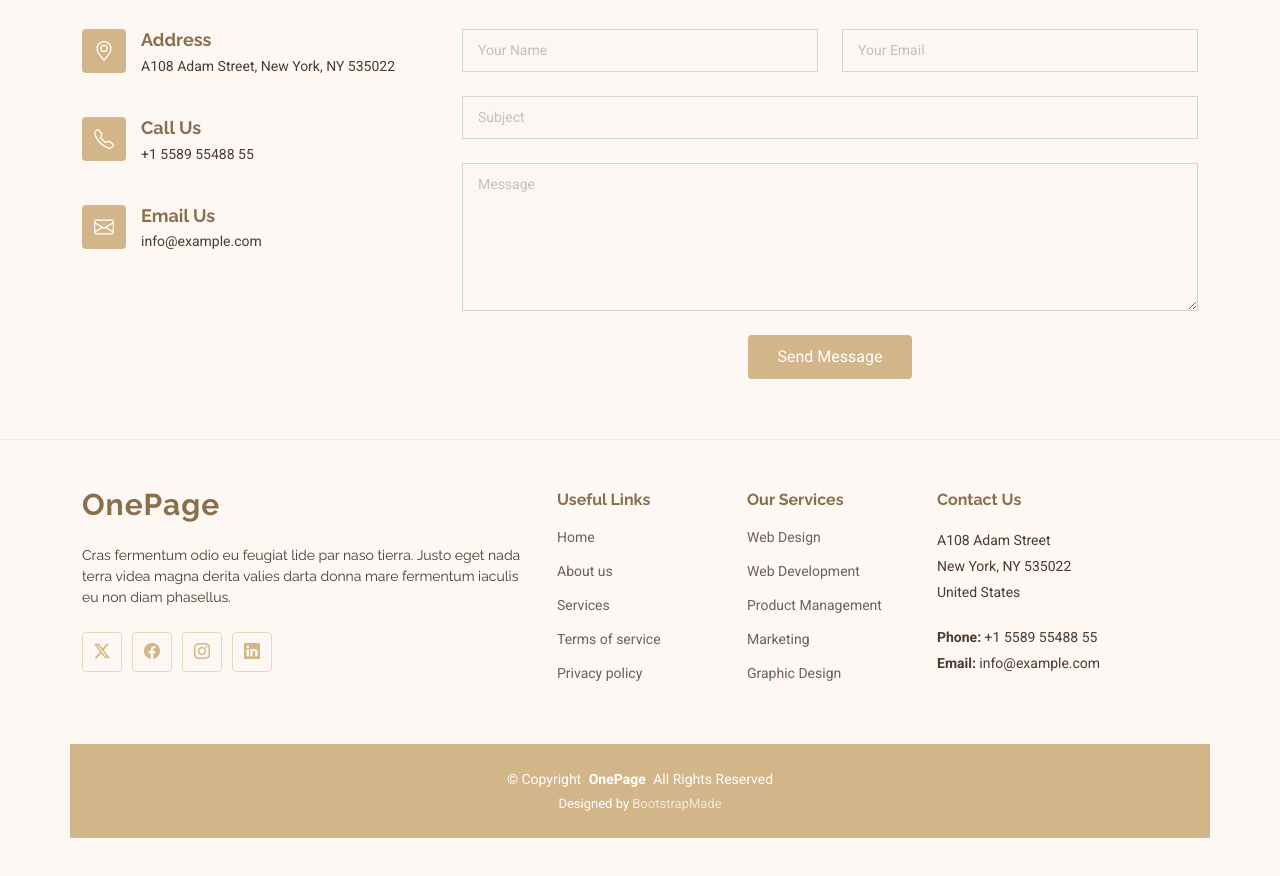
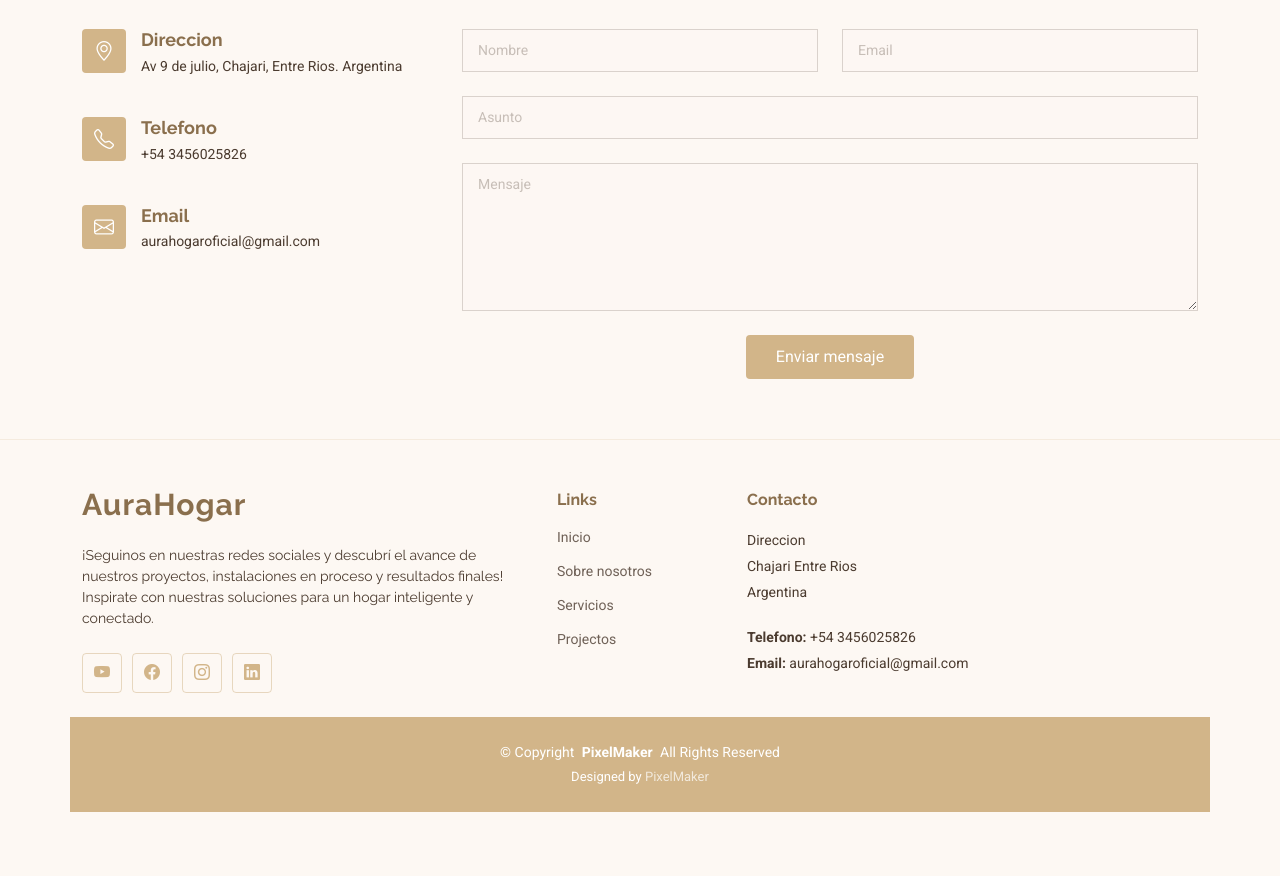
Before and after one commit to Gonza083/Aura, a plain HTML site: page index.html in a window 1280 px wide. Shown: the part 7528-8404 px from the top of the page. Drawn offline with Linux system fonts and the light colour scheme.

Commit message:
Cambios Varios

```diff
--- a/index.html
+++ b/index.html
@@ -781,8 +781,8 @@
 
       <!-- Section Title -->
       <div class="container section-title" data-aos="fade-up">
-        <h2>Contact</h2>
-        <p>Necessitatibus eius consequatur ex aliquid fuga eum quidem sint consectetur velit</p>
+        <h2>Contacto</h2>
+        <p>......</p>
       </div><!-- End Section Title -->
 
       <div class="container" data-aos="fade-up" data-aos-delay="100">
@@ -797,24 +797,24 @@
             <div class="info-item d-flex" data-aos="fade-up" data-aos-delay="300">
               <i class="bi bi-geo-alt flex-shrink-0"></i>
               <div>
-                <h3>Address</h3>
-                <p>A108 Adam Street, New York, NY 535022</p>
+                <h3>Direccion</h3>
+                <p>Av 9 de julio, Chajari, Entre Rios. Argentina</p>
               </div>
             </div><!-- End Info Item -->
 
             <div class="info-item d-flex" data-aos="fade-up" data-aos-delay="400">
               <i class="bi bi-telephone flex-shrink-0"></i>
               <div>
-                <h3>Call Us</h3>
-                <p>+1 5589 55488 55</p>
+                <h3>Telefono</h3>
+                <p>+54 3456025826</p>
               </div>
             </div><!-- End Info Item -->
 
             <div class="info-item d-flex" data-aos="fade-up" data-aos-delay="500">
               <i class="bi bi-envelope flex-shrink-0"></i>
               <div>
-                <h3>Email Us</h3>
-                <p>info@example.com</p>
+                <h3>Email</h3>
+                <p>aurahogaroficial@gmail.com</p>
               </div>
             </div><!-- End Info Item -->
 
@@ -825,27 +825,27 @@
               <div class="row gy-4">
 
                 <div class="col-md-6">
-                  <input type="text" name="name" class="form-control" placeholder="Your Name" required="">
+                  <input type="text" name="name" class="form-control" placeholder="Nombre" required="">
                 </div>
 
                 <div class="col-md-6 ">
-                  <input type="email" class="form-control" name="email" placeholder="Your Email" required="">
+                  <input type="email" class="form-control" name="email" placeholder="Email" required="">
                 </div>
 
                 <div class="col-md-12">
-                  <input type="text" class="form-control" name="subject" placeholder="Subject" required="">
+                  <input type="text" class="form-control" name="subject" placeholder="Asunto" required="">
                 </div>
 
                 <div class="col-md-12">
-                  <textarea class="form-control" name="message" rows="6" placeholder="Message" required=""></textarea>
+                  <textarea class="form-control" name="message" rows="6" placeholder="Mensaje" required=""></textarea>
                 </div>
 
                 <div class="col-md-12 text-center">
-                  <div class="loading">Loading</div>
+                  <div class="loading">Cargando</div>
                   <div class="error-message"></div>
-                  <div class="sent-message">Your message has been sent. Thank you!</div>
+                  <div class="sent-message">Tu mensaje fue enviado, gracias!</div>
 
-                  <button type="submit">Send Message</button>
+                  <button type="submit">Enviar mensaje</button>
                 </div>
 
               </div>
@@ -866,28 +866,27 @@
       <div class="row gy-4">
         <div class="col-lg-5 col-md-12 footer-about">
           <a href="index.html" class="logo d-flex align-items-center">
-            <span class="sitename">OnePage</span>
+            <span class="sitename">AuraHogar</span>
           </a>
-          <p>Cras fermentum odio eu feugiat lide par naso tierra. Justo eget nada terra videa magna derita valies darta donna mare fermentum iaculis eu non diam phasellus.</p>
+          <p>¡Seguinos en nuestras redes sociales y descubrí el avance de nuestros proyectos, instalaciones en proceso y resultados finales! Inspirate con nuestras soluciones para un hogar inteligente y conectado.</p>
           <div class="social-links d-flex mt-4">
-            <a href=""><i class="bi bi-twitter-x"></i></a>
-            <a href=""><i class="bi bi-facebook"></i></a>
-            <a href=""><i class="bi bi-instagram"></i></a>
-            <a href=""><i class="bi bi-linkedin"></i></a>
+            <a href="https://www.youtube.com" target="_blank" rel="noopener noreferrer"><i class="bi bi-youtube"></i></a>
+            <a href="https://www.facebook.com" target="_blank" rel="noopener noreferrer"><i class="bi bi-facebook"></i></a>
+            <a href="https://www.instagram.com" target="_blank" rel="noopener noreferrer"><i class="bi bi-instagram"></i></a>
+            <a href="https://www.linkedin.com" target="_blank" rel="noopener noreferrer"><i class="bi bi-linkedin"></i></a>
           </div>
         </div>
 
         <div class="col-lg-2 col-6 footer-links">
-          <h4>Useful Links</h4>
+          <h4>Links</h4>
           <ul>
-            <li><a href="#">Home</a></li>
-            <li><a href="#">About us</a></li>
-            <li><a href="#">Services</a></li>
-            <li><a href="#">Terms of service</a></li>
-            <li><a href="#">Privacy policy</a></li>
+            <li><a href="#hero">Inicio</a></li>
+            <li><a href="#about">Sobre nosotros</a></li>
+            <li><a href="#services">Servicios</a></li>
+            <li><a href="#portfolio">Projectos</a></li>
           </ul>
         </div>
-
+<!--
         <div class="col-lg-2 col-6 footer-links">
           <h4>Our Services</h4>
           <ul>
@@ -898,27 +897,23 @@
             <li><a href="#">Graphic Design</a></li>
           </ul>
         </div>
-
+-->
         <div class="col-lg-3 col-md-12 footer-contact text-center text-md-start">
-          <h4>Contact Us</h4>
-          <p>A108 Adam Street</p>
-          <p>New York, NY 535022</p>
-          <p>United States</p>
-          <p class="mt-4"><strong>Phone:</strong> <span>+1 5589 55488 55</span></p>
-          <p><strong>Email:</strong> <span>info@example.com</span></p>
+          <h4>Contacto</h4>
+          <p>Direccion </p>
+          <p>Chajari Entre Rios</p>
+          <p>Argentina</p>
+          <p class="mt-4"><strong>Telefono:</strong> <span>+54 3456025826</span></p>
+          <p><strong>Email:</strong> <span>aurahogaroficial@gmail.com</span></p>
         </div>
 
       </div>
     </div>
 
     <div class="container copyright text-center mt-4">
-      <p>© <span>Copyright</span> <strong class="px-1 sitename">OnePage</strong> <span>All Rights Reserved</span></p>
+      <p>© <span>Copyright</span> <strong class="px-1 sitename">PixelMaker</strong> <span>All Rights Reserved</span></p>
       <div class="credits">
-        <!-- All the links in the footer should remain intact. -->
-        <!-- You can delete the links only if you've purchased the pro version. -->
-        <!-- Licensing information: https://bootstrapmade.com/license/ -->
-        <!-- Purchase the pro version with working PHP/AJAX contact form: [buy-url] -->
-        Designed by <a href="https://bootstrapmade.com/">BootstrapMade</a>
+        Designed by <a href="#">PixelMaker</a>
       </div>
     </div>
 
@@ -930,7 +925,7 @@
   <!-- Preloader -->
   <div id="preloader"></div>
 
-  <!-- Vendor JS Files -->
+
   <script src="assets/vendor/bootstrap/js/bootstrap.bundle.min.js"></script>
   <script src="assets/vendor/php-email-form/validate.js"></script>
   <script src="assets/vendor/aos/aos.js"></script>
```
